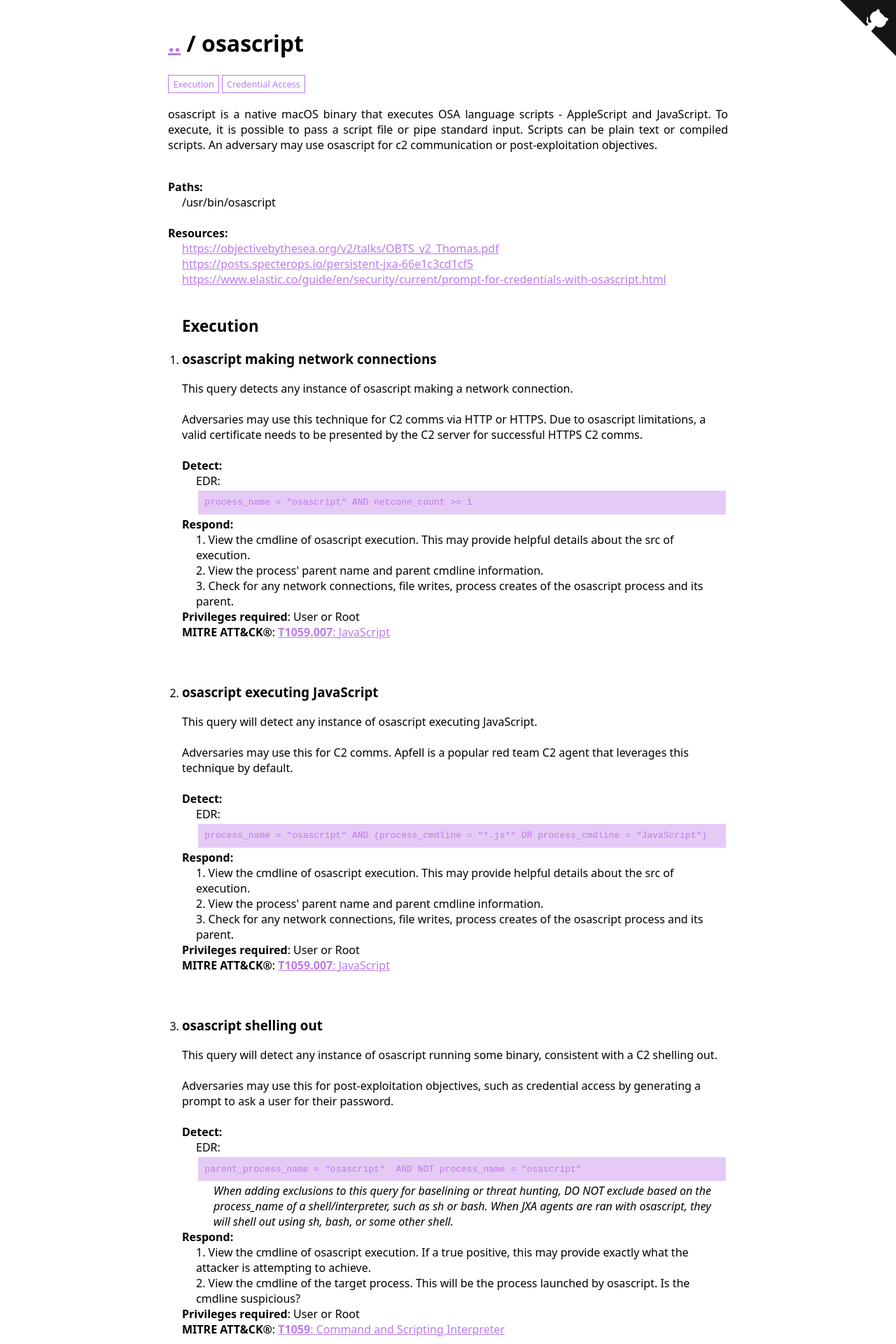
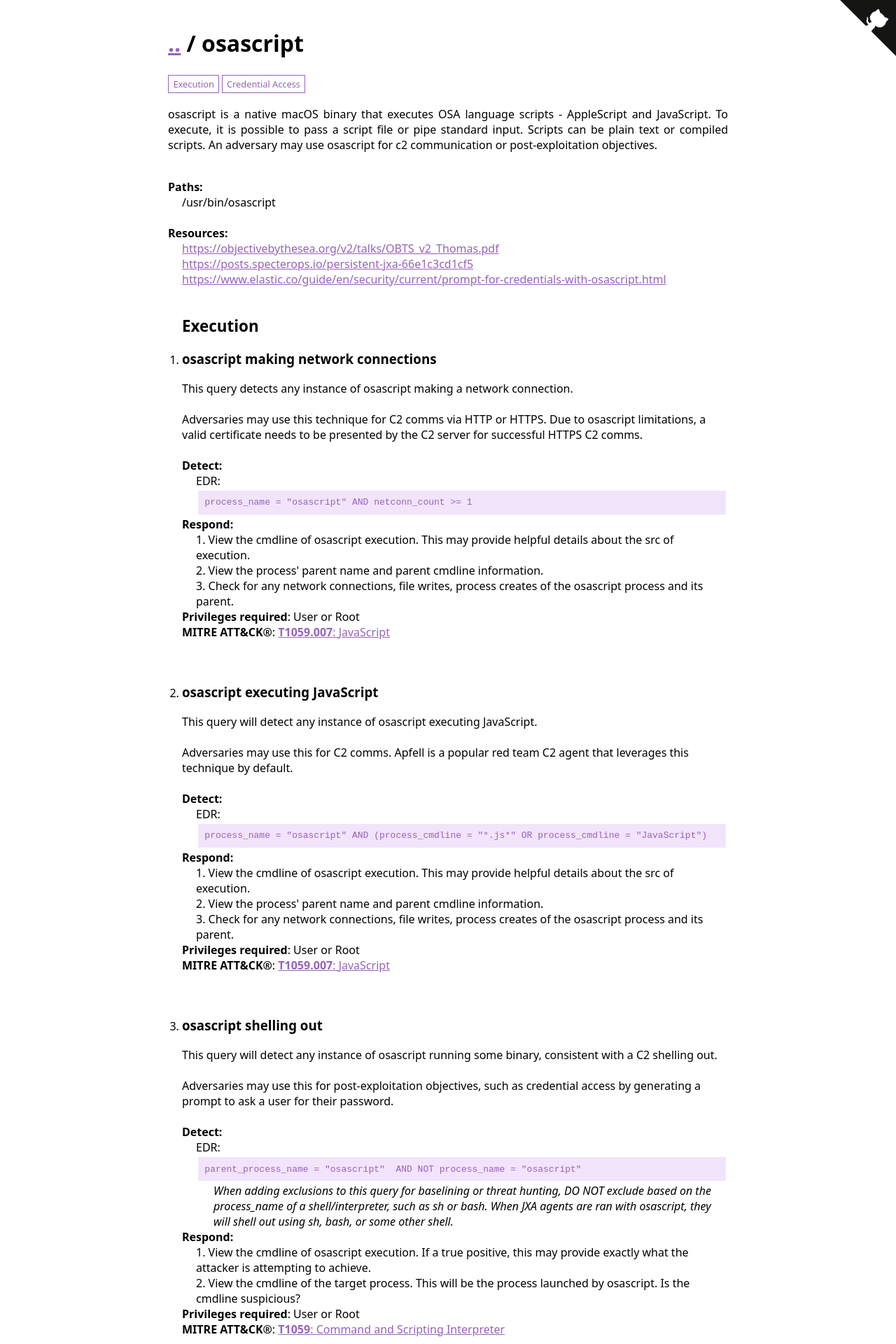
Before and after one commit to iThreatopedia/iThreatopedia.github.io, a Jekyll site: the page built from _iThreatopedia/macOS/osascript.md, in a window 1280 px wide. Shown: the top 1920 px of the page at 70% size. Built offline with Jekyll 4.4.1, drawn with Linux system fonts in a browser that asks for light colours.

Commit message:
updating color of code block for visibility

```diff
--- a/assets/style.scss
+++ b/assets/style.scss
@@ -1,10 +1,9 @@
 ---
 ---
 
-$accent: #bd7ae9;
-$lighter: #e5caf6;
-$hover: #9e4ce4;
-
+$accent: #9762ba;
+$lighter: #f2e4fb;
+$hover: #8455a3;
 
 // layout
 
```
